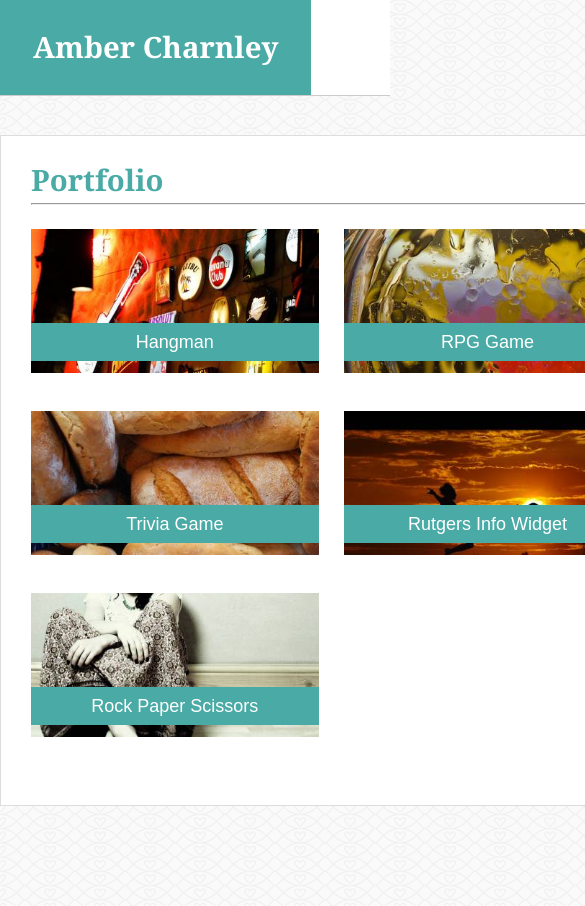
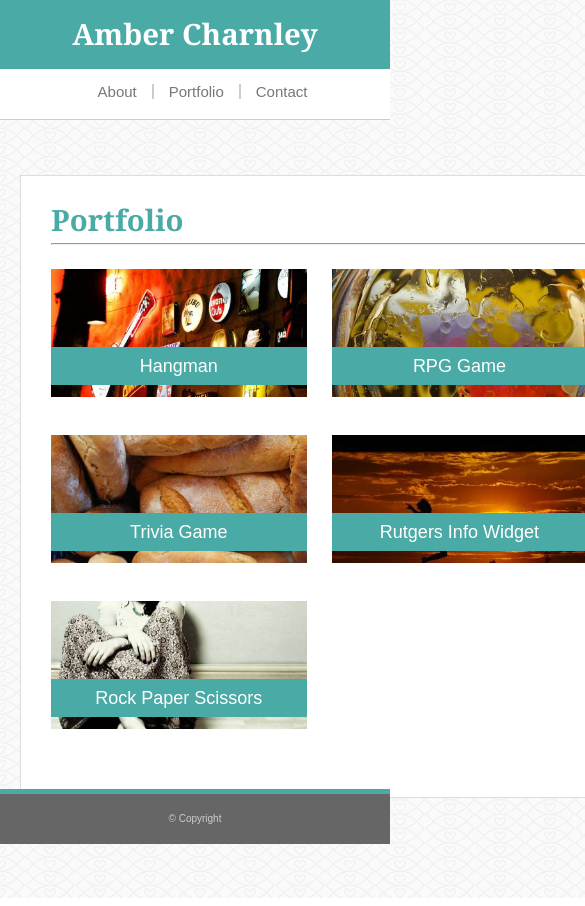
Before and after one commit to 2MLCMonkeys/Responsive-Portfolio, a plain HTML site: page portfolio.html in a window 390 px wide. Shown: the top 906 px of the page, 585 px wide, since content can reach past the window. Drawn offline with Linux system fonts and the light colour scheme.

Commit message:
adding media queries

```diff
--- a/assets/css/style.css
+++ b/assets/css/style.css
@@ -17,7 +17,6 @@ header {
     border-bottom-color: #cccccc;
     width: 100%;
     margin-top: 0;
-    margin-bottom: 50px;
     position: fixed;
     z-index: 1;
     top: 0px;
@@ -56,8 +55,9 @@ header {
     font-weight: bold;
 }
 
-li {
+ul {
     display: inline;
+    list-style-type: none;
 }
 
 a:hover{
@@ -138,7 +138,7 @@ p {
 }
 
 
-#footer{
+footer{
     clear: both;
     overflow: auto;
     background: #666666;
@@ -149,7 +149,7 @@ p {
     border-top-style: solid;
     border-top-width: 5px;
     border-top-color: #4aaaa5;
-    height: 55px;
+    height: 65px;
     font-size: 10pt;
     color: #cccccc;
     text-align: center;
@@ -209,3 +209,110 @@ img {
     padding-top: 10px;
     padding-bottom: 10px;
 }
+
+@media screen and (max-width: 980px) {
+.top{
+    width: 910px;
+}
+
+a:hover{
+    font-size: 15pt;
+}
+
+.content{
+    width: 650px;
+    float: left;
+    margin-left: 35px;
+}
+
+.container {
+    width: 45%;
+}
+}
+
+
+@media screen and (max-width: 768px) {
+.top{
+    width: 726px;
+    margin-left: 20px;
+}
+
+a:hover{
+    font-size: 15pt;
+}
+
+.content{
+    width: 728px;
+    float: left;
+    margin-left: 20px;
+}
+
+.container {
+    width: 45%;
+}
+
+footer{
+    font-size:10px;
+    height: 55px;
+}
+}
+
+
+@media screen and (max-width: 640px) {
+    header{
+        height: 120px;
+        position: inherit;
+        z-index: 0;
+    }
+
+    .top{
+        width: 100%;
+        margin-left: 0px;
+        height: inherit;
+
+    }
+
+    #name{
+        width: 100%;
+        text-align: center;
+        padding: 20px;
+        position: inherit;
+    }
+
+    nav{
+        width: 100%;
+        height: 51px;
+        margin-top: 37px;
+        display: flex;
+        justify-content: center;
+        overflow: hidden;
+        padding-top: 15px;
+        position: sticky;
+        z-index: 4;
+        top: 0px;
+    }
+
+    ul {
+        text-align: center;
+    }
+
+    a:hover{
+        font-size: 15pt;
+    }
+
+    .content{
+        width: 600px;
+        float: left;
+        margin-top: 55px;
+        margin-left: 20px;
+    }
+
+    .container {
+        width: 45%;
+    }
+
+    footer{
+        font-size:10px;
+        height: 55px;
+    }
+    }
--- a/portfolio.html
+++ b/portfolio.html
@@ -1,26 +1,34 @@
 <!DOCTYPE html>
 <html>
+
 <head>
+    <meta charset="utf-8">
+    <meta name="viewport" content="width=device-width, initial-scale=1, shrink-to-fit=no">
+
+
     <title>Student Bio Homework Week 1</title>
     <link rel="stylesheet" type="text/css" href="assets/css/reset.css">
     <link href="assets/css/style.css" rel="stylesheet" type="text/css">
 </head>
+
 <body>
 
 
     <header>
 
-        <div class= "top">
+        <div class="top">
 
             <h1 id="name">
                 Amber Charnley
             </h1>
             <br><br>
-        <li>
-            <li id="link1"><a href="index.html">About</a></li>
+            <nav>
+                <ul>
+                    <li id="link1"><a href="contact.html">Contact</a></li>
                     <li id="link2"><a href="portfolio.html">Portfolio</a></li>
-            <li id="link3"><a href="contact.html">Contact</a></li>
-        </li>
+                    <li id="link3"><a href="index.html">About</a></li>
+                </ul>
+            </nav>
 
         </div>
 
@@ -87,10 +95,11 @@
     </div>
 
     <footer>
-
-
+        <br><br>
+        © Copyright
 
     </footer>
 
 </body>
+
 </html>
```
Also changed, not shown: contact.html (+16 -7 lines), index.html (+28 -9 lines). Lines whose indentation alone changed are shown as unchanged.
